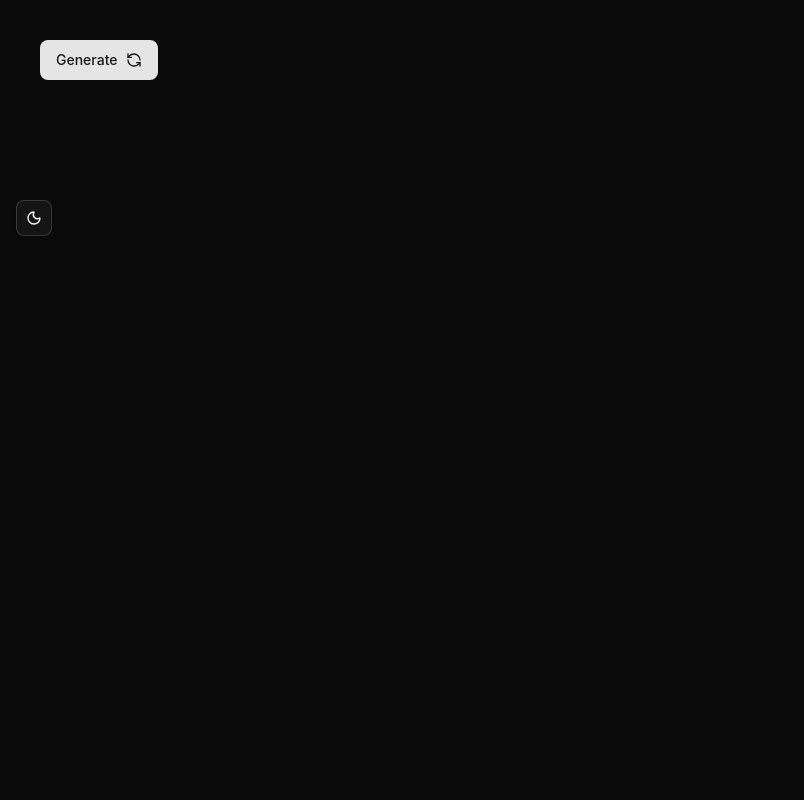
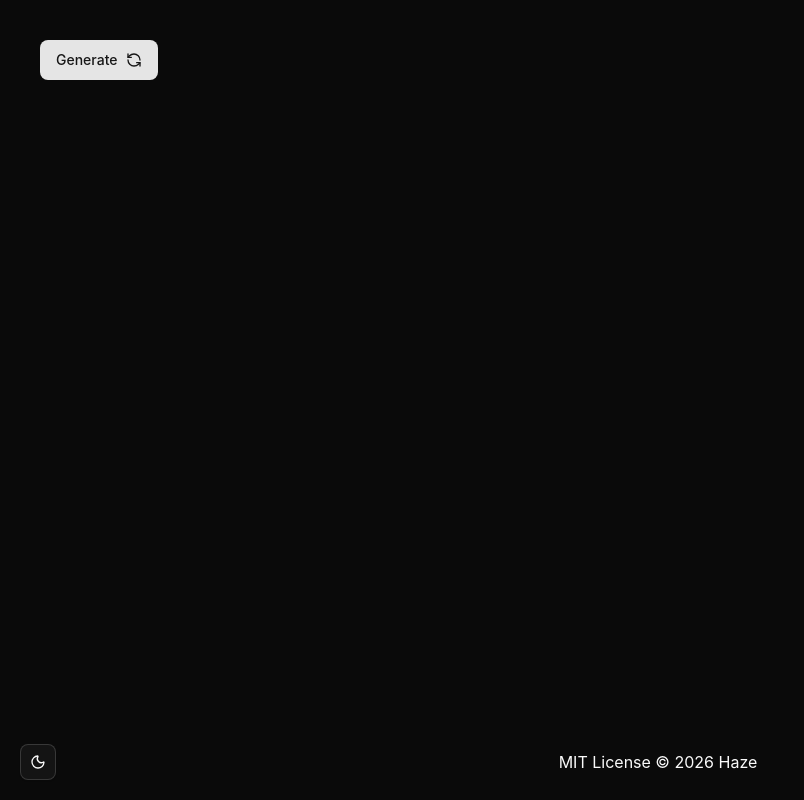
Before and after one commit to hazefyro/pass-check, a React (Vite) app: page /gen in a window 1280 px wide. Shown: the whole page, without its empty margins (0-804 px from the left). Built offline with nearby package versions, Linux system fonts and the light colour scheme.

Commit message:
feat: redesign footer and implement NavButtons
Fix footer to the bottom with MIT license year and centered layout.
Implement NavButtons using ButtonGroup with checker/generator toggle.

```diff
--- a/src/components/Footer.tsx
+++ b/src/components/Footer.tsx
@@ -1,11 +1,17 @@
 import { ModeToggle } from './mode-toggle'
 
 export default function Footer() {
-  // const year = new Date().getFullYear()
+  const year = new Date().getFullYear()
 
   return (
-    <footer className="mt-20 px-4 pb-14 pt-10">
-      <ModeToggle />
+    <footer className="fixed bottom-0 w-full p-5 flex flex-row">
+      <div className="mr-auto">
+        <ModeToggle />
+      </div>
+      <span className=" flex justify-center items-center text-secondary-foreground">
+        MIT License © {year} Haze
+      </span>
+      <div className="ml-auto" /> {/* spacer */}
     </footer>
   )
 }
--- a/src/components/Nav.tsx
+++ b/src/components/Nav.tsx
@@ -1 +1,26 @@
-export const NavButtons = () => {}
+import { Button } from './ui/button'
+import { ButtonGroup, ButtonGroupSeparator } from './ui/button-group'
+
+// NavButtons.tsx
+type Site = 'check' | 'gen'
+
+type Props = {
+  site: Site
+  setSite: (site: Site) => void
+}
+
+export const NavButtons = ({ setSite }: Props) => {
+  return (
+    <div className="flex justify-center">
+      <ButtonGroup>
+        <Button className="cursor-pointer" onClick={() => setSite('check')}>
+          checker
+        </Button>
+        <ButtonGroupSeparator className="bg-accent" />
+        <Button className="cursor-pointer" onClick={() => setSite('gen')}>
+          generator
+        </Button>
+      </ButtonGroup>
+    </div>
+  )
+}
```
